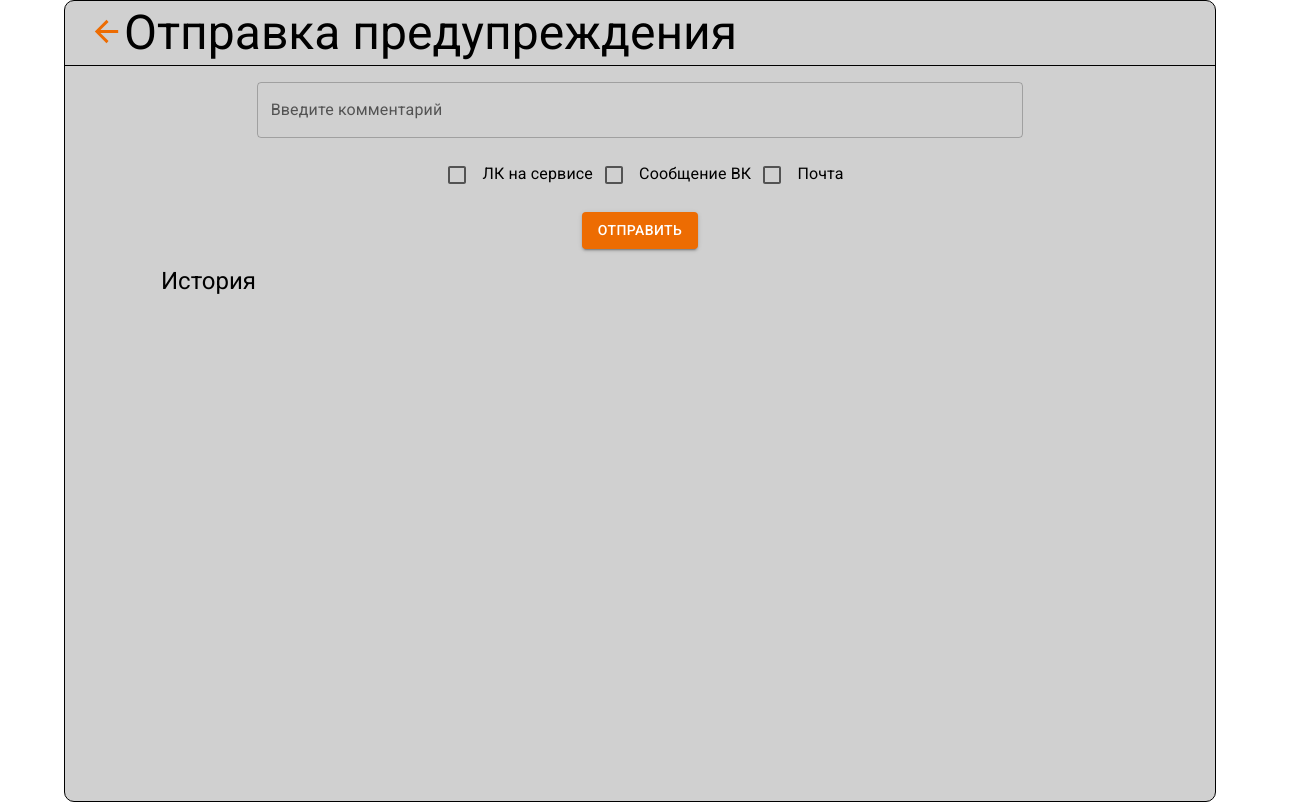
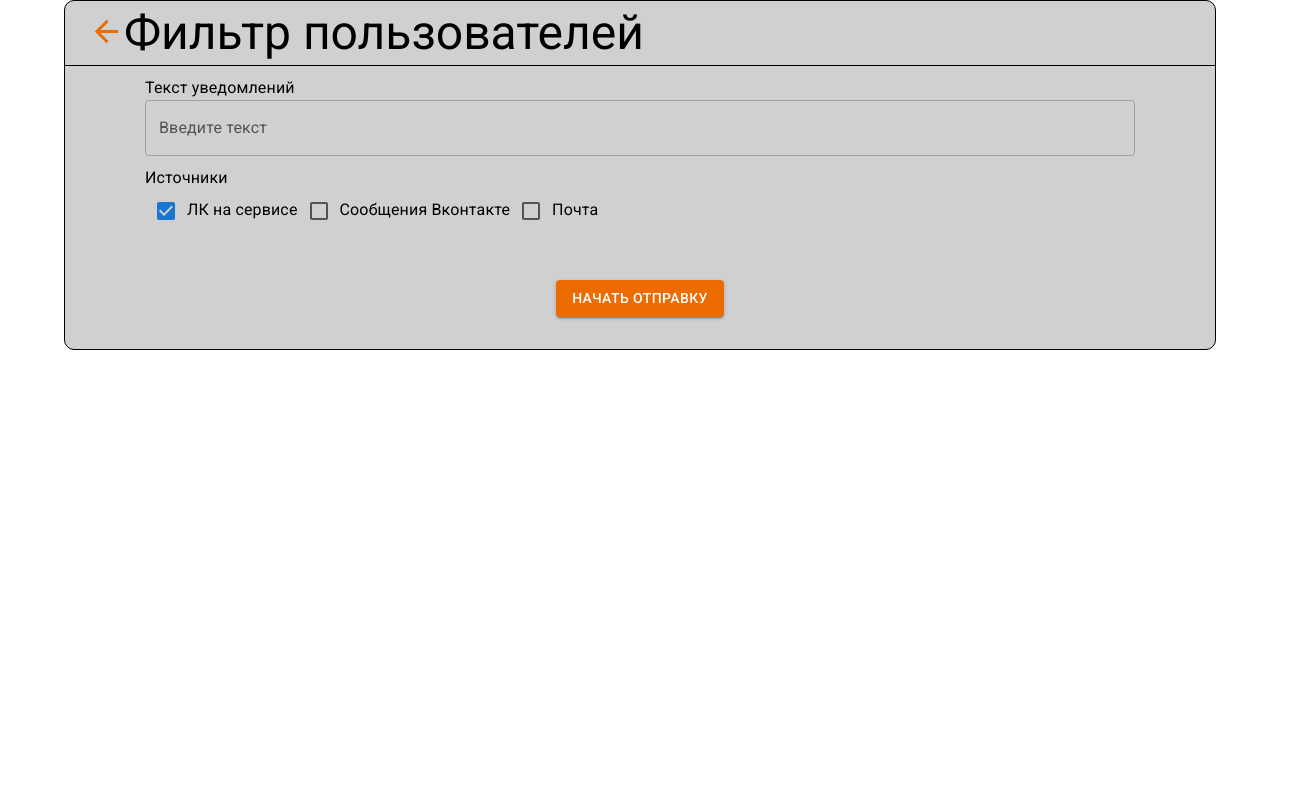
Before and after one commit to OciMM/admin_frontend, a React (Create React App) app: page /warning/1 in a window 1280 px wide. Shown: the whole page, 1311 px wide, since content can reach past the window. Built offline with nearby package versions, Linux system fonts and the light colour scheme.

Commit message:
fix warnings

```diff
--- a/src/components/pages_base_users/WarningUser.js
+++ b/src/components/pages_base_users/WarningUser.js
@@ -1,8 +1,10 @@
-import React, { Component } from 'react'
+import React, { Component, useState } from 'react'
 
 import axios from 'axios'
 import { Container, Grid, Typography, Toolbar, TextField, Button, Input, Checkbox} from '@mui/material'
 import { Link } from 'react-router-dom'
+
+import { API_URL } from '../../api/api'
 
 import ArrowBackIcon from '@mui/icons-material/ArrowBack'
 import TuneIcon from '@mui/icons-material/Tune'
@@ -10,60 +12,115 @@ import TuneIcon from '@mui/icons-material/Tune'
 import '../../styles/Main.css'
 
 
-export default class WarningUser extends Component {
-  render() {
+const WarningUser = () => {
+    const [uid, setUid] = useState("");
+    const [title, setTitle] = useState("");
+    const [text, setText] = useState("");
+    const [checkUser, setCheckUser] = useState(true);
+    const [checkVk, setCheckVk] = useState(false);
+    const [checkEmail, setCheckEmail] = useState(false);
+    const [checkUserStr, setCheckUserStr] = useState("true");
+    const [checkVkStr, setCheckVkStr] = useState("false");
+    const [checkEmailStr, setCheckEmailStr] = useState("false");
+    const [checkAll, setCheckAll] = useState(false);
+    const [file, setFile] = useState(null);
+
+    const handleChangeUser = (event) => {
+      setCheckUser(event.target.checked);
+      setCheckUserStr(event.target.checked ? "true" : "false");
+    };
+
+    const handleChangeVK = (event) => {
+      setCheckVk(event.target.checked);
+      setCheckVkStr(event.target.checked ? "true" : "false");
+    };
+
+    const handleChangeEmail = (event) => {
+      setCheckEmail(event.target.checked);
+      setCheckEmailStr(event.target.checked ? "true" : "false");
+    };
+
+    const handleClick = () => {
+      let formData = new FormData();
+
+      if (file) {
+        formData.append('file', file);
+      }
+
+      formData.append('title', title);
+      formData.append('text', text);
+
+      if (!checkAll) {
+        formData.append('UID', uid);
+      }
+
+      const url = `${API_URL}send_notification/${checkUserStr}/${checkVkStr}/${checkEmailStr}/`;
+
+      axios.post(url, formData)
+        .then(response => {
+          console.log("Успешно отправилось уведомление");
+        })
+        .catch(error => {
+          console.error("Ошибка в отправке:", error);
+        });
+    };
+
     return (
       <main>
         <Container maxWidth="lg">
           <Grid container>
             <Grid item lg={12} md={12} xs={12}>
-                    <div className="Main-full-root">
+              <div className="Main-root">
                 <div className="High-root">
                   <Toolbar>
-                                <Link to="/"><ArrowBackIcon color="warning" fontSize="large" /></Link>
-                                <Typography variant="h3" textAlign="center">Отправка предупреждения</Typography>
+                    <Link to="http://localhost:3000/notices">
+                      <ArrowBackIcon color="warning" fontSize="large" />
+                    </Link>
+                    <Typography variant="h3" textAlign="center">Фильтр пользователей</Typography>
                   </Toolbar>
                 </div>
-                        <div className="Middle-lock-root">
-                            <Grid container mt={2} justifyContent="center">
-                                <Grid item lg={8}>
-                                    <TextField fullWidth label="Введите комментарий" />
-                                </Grid>
-                            </Grid>
-
-                            <Grid container mt={2} justifyContent="center">
-                                <Grid item>
-                                    <Typography><Checkbox/> ЛК на сервисе</Typography>
-                                </Grid>
-                                <Grid item>
-                                    <Typography><Checkbox/> Сообщение ВК</Typography>
-                                </Grid>
-                                <Grid item>
-                                    <Typography><Checkbox/> Почта</Typography>
-                                </Grid>
-                            </Grid>
-
-                            <Grid container mt={2} justifyContent="center">
-                                <Grid item>
-                                    <Button color="warning" variant="contained">Отправить</Button>
+                <div className="Middle-full-root">
+                  <div className="Text-root">
+                    <Grid container>
+                      <Grid item lg={12} md={12} xs={12}>
+                        <Typography>Текст уведомлений</Typography>
+                        <TextField fullWidth id="outlined-basic" label="Введите текст" variant="outlined" value={text}
+                          onChange={(e) => setText(e.target.value)} />
                       </Grid>
                     </Grid>
                   </div>
-
-                        <div className="Low-root">
-                            <Grid container mt={2} ml={12}>
+                  <div className="Source-root">
+                    <Grid container>
+                      <Grid item lg={12} md={12} xs={12}>
+                        <Typography>Источники</Typography>
+                        <Grid container>
                           <Grid item>
-                                    <Typography variant="h5">
-                                        История
-                                    </Typography>
+                            <Typography><Checkbox checked={checkUser} onChange={handleChangeUser} />ЛК на сервисе</Typography>
+                          </Grid>
+                          <Grid item>
+                            <Typography><Checkbox checked={checkVk} onChange={handleChangeVK} />Сообщения Вконтакте</Typography>
+                          </Grid>
+                          <Grid item>
+                            <Typography><Checkbox checked={checkEmail} onChange={handleChangeEmail} />Почта</Typography>
                           </Grid>
                         </Grid>
+                      </Grid>
+                    </Grid>
+                  </div>
+                  <div className="Low-root">
+                    <Grid container mt={3} mb={4} spacing={3} justifyContent="center">
+                      <Grid item>
+                        <Button variant="contained" color="warning" onClick={handleClick}>Начать отправку</Button>
+                      </Grid>
+                    </Grid>
+                  </div>
                 </div>
               </div>
             </Grid>
           </Grid>
         </Container>
       </main>
-    )
+    );
   }
-}
+
+  export default WarningUser;
```
Also changed, not shown: 7 other files (tests, documents, lock files or other folders). Lines whose indentation alone changed are shown as unchanged.
